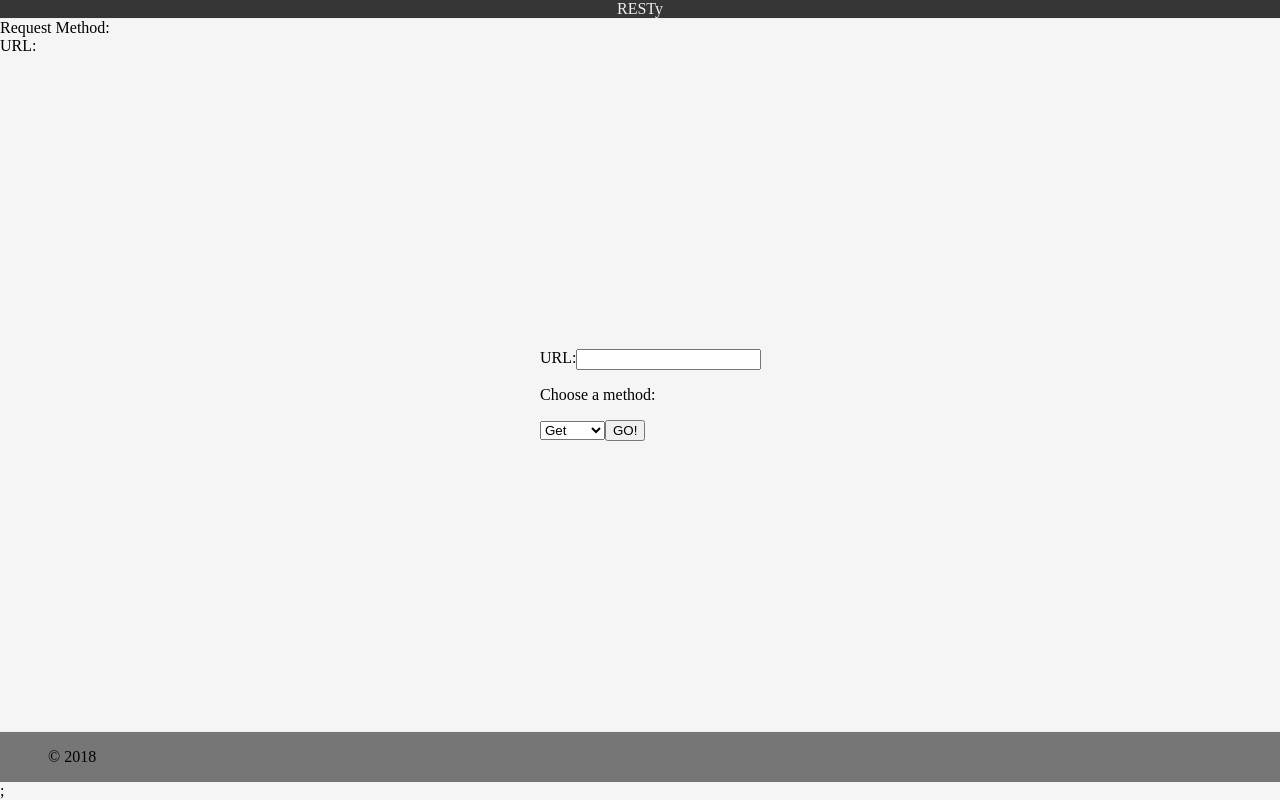
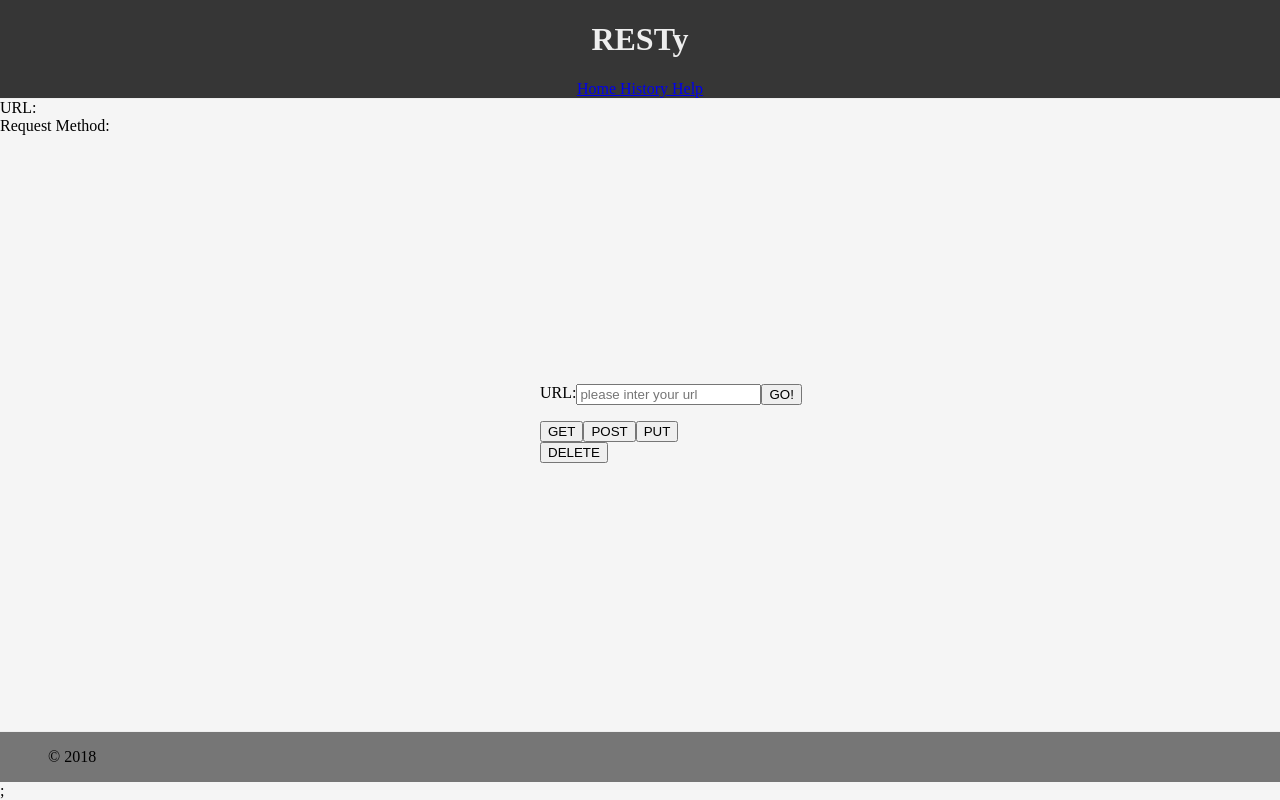
Before and after one commit to MohammedAlDahleh/resty, a React (Create React App) app in the folder resty/: page / in a window 1280 px wide. Built offline with nearby package versions, Linux system fonts and the light colour scheme.

Commit message:
update labd 27 code usestate

```diff
--- a/resty/public/index.html
+++ b/resty/public/index.html
@@ -11,7 +11,7 @@
     />
     <link rel="apple-touch-icon" href="%PUBLIC_URL%/logo192.png" />
     <link rel="manifest" href="%PUBLIC_URL%/manifest.json" />
-    <title>Resty</title>
+    <title>RESTy</title>
   </head>
   <body>
     <div id="root"></div>
--- a/resty/src/App.js
+++ b/resty/src/App.js
@@ -1,33 +1,39 @@
+import './app.scss';
 import React, { useState } from 'react';
-// import { Component } from 'react';
-
-import './app.scss';
 import Header from './components/header/Header';
 import Footer from './components/footer/Footer';
 import Form from './components/form/Form';
 import Results from './components/results/Result';
+function App() {
+  const [data, setData] = useState(null);
+  const [reqParams, setReqParams] = useState({});
+  const [bodyData, setBodyData] = useState({});
+  const [headers, setHeaders] = useState({});
 
-function App() {
+  const callApi = async (reqParams, bodyParams) => {
+    const response = await fetch(reqParams.url);
+    const data = await response.json();
+    // console.log("data",data);
+    // console.log("res",response);
 
-  const [state, setState] = useState({ data: null, requestParams: {}, })
-  const callApi = (requestParams) => {
-    const data = {
-      count: 2,
-      results: [
-        { name: 'fake thing 1', url: 'http://fakethings.com/1' },
-        { name: 'fake thing 2', url: 'http://fakethings.com/2' },
-      ],
+    setData(data);
+    setReqParams(reqParams);
+    const body = {
+      body: bodyParams.body,
     };
-    setState({ data, requestParams });
+    const headers = {
+      headers: reqParams.headers,
+    };
+    setBodyData(body);
+    setHeaders(headers);
   }
-
   return (
     <>
       <Header />
-      <div className='req'>Request Method: {state.requestParams.method}</div>
-      <div className='url'>URL: {state.requestParams.url}</div>
+      <div className='url'>URL: {reqParams.url}</div>
+      <div className='req'>Request Method: {reqParams.method}</div>
       <Form handleApiCall={callApi} />
-      <Results data={state.data} />
+      <Results data={data} method={reqParams.method} bodyData={bodyData} headers={headers}/>
       <Footer />
     </>
   )
--- a/resty/src/components/form/Form.js
+++ b/resty/src/components/form/Form.js
@@ -1,32 +1,65 @@
-import React from "react";
+import React, { useState } from "react";
 import './form.scss';
 function Form(props) {
+
+    const [click, setClick] = useState('Get');
+    const [url, setUrl] = useState('');
+    const [body, setBody] = useState({});
+
 
     const handleSubmit = e => {
         e.preventDefault();
         const formData = {
-            method: e.target[1].value,
-            url: e.target[0].value
+            method: click,
+            url: url,
+            headers: {
+                'Content-Type': 'application/json',
+              },
+
         };
-        props.handleApiCall(formData);
+        const bodyData = {
+            body: body
+        };
+        props.handleApiCall(formData,bodyData);
     }
 
-    return ( <> <form onSubmit={handleSubmit}>
-        <label className='label-input'>
-            <span>URL:
-            </span>
-            <input name='url' type='text' className='input'/>
-        </label>
-        <label className="methods">Choose a method:</label>
+    const handelClick = e => {
+        e.preventDefault();
+        setClick(e.target.value);
+    }
 
-        <select className="methods">
-            <option value="get">Get</option>
-            <option value="post">Post</option>
-            <option value="update">Update</option>
-            <option value="delete">Delete</option>
-        </select>
-        <button type="submit" className='btn'>GO!</button>
-    </form> </>
+    const handelUrl = e => {
+        e.preventDefault();
+        setUrl(e.target.value);
+    }
+    const handelBody = e => {
+        e.preventDefault();
+        setBody(e.target.value);
+        // console.log("*********",e.target.value);
+    }
+
+    return (
+        <>
+            <form onSubmit={handleSubmit}>
+                <label>
+                    <span>URL: </span>
+                    <input name='url' type='text' className='input' placeholder='please inter your url' data-testid='input'
+                    onChange={handelUrl} />
+                    <button type="submit" className='btn' data-testid='submit'>GO!</button>
+                </label>
+
+                <label className="methods">
+                    <div>
+                        <button id="get" data-testid='get' onClick={handelClick} value='GET'>GET</button>
+                        <button id="post" data-testid='post' onClick={handelClick} value='POST'>POST</button>
+                        <button id="put" data-trestid='put' onClick={handelClick} value='PUT'>PUT</button>
+                        <button id="delete" onClick={handelClick} value='DELETE'>DELETE</button>
+                    </div>
+                </label>
+                {click === 'POST' || click === 'PUT' ? <input type='JSON' onChange={handelBody}
+                 placeholder='please enter your json data like object' /> : null}
+            </form>
+        </>
     )
 }
 export default Form;
--- a/resty/src/components/header/Header.js
+++ b/resty/src/components/header/Header.js
@@ -3,7 +3,14 @@ import React from "react";
 function Header() {
     return (
         <>
-            <header> RESTy </header>
+            <header>
+                <h1 data-testid='header'>RESTy</h1>
+                <nav>
+                    <a href="/"> Home </a>
+                    <a href="/"> History</a>
+                    <a href="/"> Help</a>
+                </nav>
+            </header>
         </>
     )
 }
--- /dev/null
+++ b/resty/src/components/header/header.scss
@@ -0,0 +1,5 @@
+a{
+    padding: auto;
+    margin: 5%;
+    color: rgb(14, 53, 226);
+}
--- a/resty/src/components/results/Result.js
+++ b/resty/src/components/results/Result.js
@@ -1,12 +1,33 @@
 import React from "react";
+// import JSONPretty from 'react-json-pretty';
 
 function Result(props) {
+  // console.log("*-*-",props.bodyData.body);
+  let body = props.bodyData.body;
+  let headers = props.headers.headers;
+  if (!props.loading) {
+
     return (
-    <>
-     <section>
-        <pre>{props.data ? JSON.stringify(props.data, undefined, 2) : null}</pre>
-      </section>
-    </>
+      <>
+        <section data-testid='result'>
+        <div className="header">
+          {props.method === 'GET' ? JSON.stringify(headers, undefined, '\t') : null}
+        </div>
+        <br/>
+          {
+            props.method === 'GET'
+              ? JSON.stringify(props.data, undefined, '\t')
+              : props.method === 'POST'
+                ? body
+                : props.method === 'PUT'
+                  ? body
+                  : props.method === 'DELETE'
+                    ? 'Deleted'
+                    : <div className='loader'></div>}
+        </section> </>
     )
+  } else {
+    return <h3>Loading....</h3 >;
+  }
 }
 export default Result;
```
Also changed, not shown: resty/package.json (+7 -1 lines), 2 other files (tests, documents, lock files or other folders).
